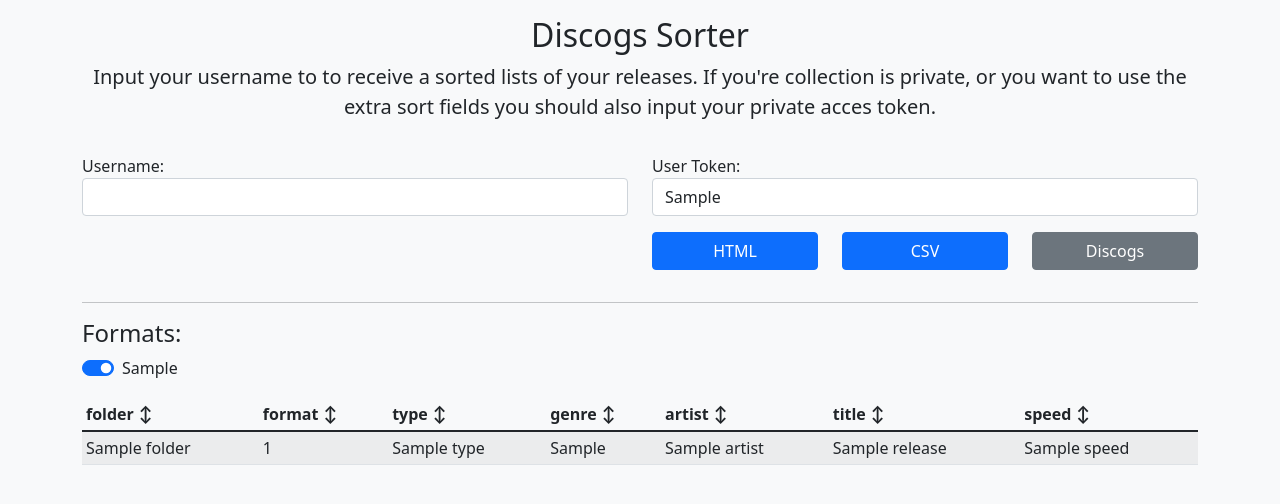
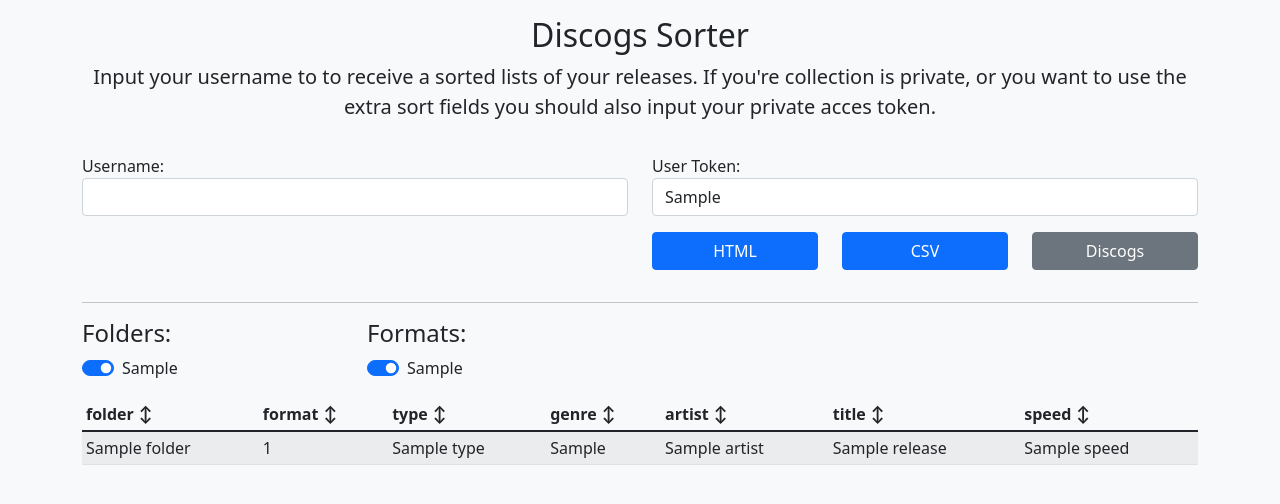
Before and after one commit to Jeroen7V/DiscogsSorter, a FastAPI app: template src/templates/index.html in a window 1280 px wide. Shown: the top 504 px of the page. Run offline with FastAPI, Linux system fonts and the light colour scheme; the template is opened without the code that fills it: most values are stand-ins (such as "Sample title", 1, 10 or a date in 2020); some libraries are stand-ins or nearby versions.

Commit message:
add folder filter

```diff
--- a/src/main.py
+++ b/src/main.py
@@ -23,7 +23,6 @@ class Release(BaseModel):
     type: str = ""
     sort_genre: str = ""
     folder: str = ""
-
 
 def fetch_collection(p_user, p_token):
     dc_collection = requests.get(
@@ -163,6 +162,14 @@ def sort_by_format(p_releases: Release):
 
     return releases_sorted
 
+def get_folders(p_releases: Release):
+    folders = []
+    for release in p_releases:
+        if not folders:
+            folders = [release.folder]
+        elif release.folder not in folders:
+            folders.append(release.folder)
+    return folders
 
 def write_csv(p_releases):
     csvfilename = "releases.csv"
@@ -184,11 +191,13 @@ async def get_html(
 ):
     releases = []
     releases_sorted = {}
+    releases_folders = []
 
     if type:
         if user and type == "HTML":
             releases = fetch_collection(user, user_token)
             releases_sorted = sort_by_format(releases)
+            releases_folders = get_folders(releases)
         elif user and type == "CSV":
             releases = fetch_collection(user, user_token)
             return FileResponse(write_csv(releases), filename="releases.csv")
@@ -206,6 +215,7 @@ async def get_html(
             "type": type,
             "releases": releases,
             "releases_sorted": releases_sorted,
+            "releases_folders": releases_folders,
             "len": len,
         },
     )
--- a/src/templates/index.html
+++ b/src/templates/index.html
@@ -53,7 +53,16 @@
             <div class="col-md-12">
                 <hr />
             </div>
-            <div class="col-md-6">
+            <div class="col-md-3">
+                <h4>Folders:</h4>
+                {% for rel_folder in releases_folders %}
+                <div class="form-check form-switch">
+                    <input class="form-check-input rel_switch" type="checkbox" id="folder_{{rel_folder}}" checked>
+                    <label class="form-check-label" for="folder_{{rel_folder}}">{{rel_folder}}</label>
+                </div>
+                {% endfor %}
+            </div>
+            <div class="col-md-3">
                 <h4>Formats:</h4>
                 {% for rel_format, releases in releases_sorted.items() %}
                 <div class="form-check form-switch">
@@ -109,6 +118,7 @@
     <script>
         $(document).ready( function () {
             filterRel = []
+            filterFolder = []
 
             var options = {
                 {% if user_token %}
@@ -130,6 +140,12 @@
                     } else {
                         delete filterRel[filterRel.indexOf(switchVal)]
                     }
+                } else if (switchType == "folder") {
+                    if ($(this)[0].checked) {
+                        filterFolder.push(switchVal)
+                    } else {
+                        delete filterFolder[filterFolder.indexOf(switchVal)]
+                    }
                 }
             }
 
@@ -137,11 +153,10 @@
 
             $(':checkbox').change(function() {
                 filterRel = []
+                filterFolder = []
                 $(':checkbox').each(filterList)
-                console.log(filterRel)
                 releaseList.filter(function(item){
-                    console.log(item.values().size.replace('"', "INCH"))
-                    if (filterRel.includes(item.values().size.replace('"', "INCH"))) {
+                    if (filterRel.includes(item.values().size.replace('"', "INCH")) && filterFolder.includes(item.values().folder )) {
                         return true
                     } else {
                         return false
```
Also changed, not shown: CHANGELOG.md.
